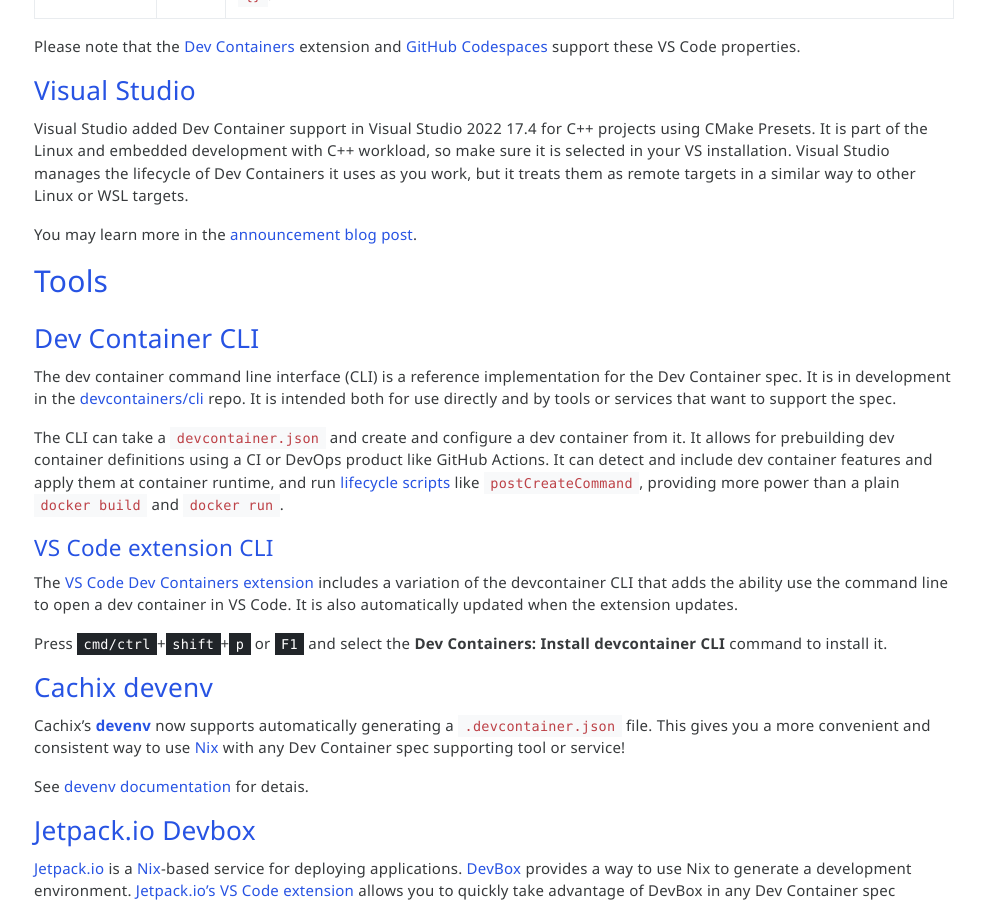
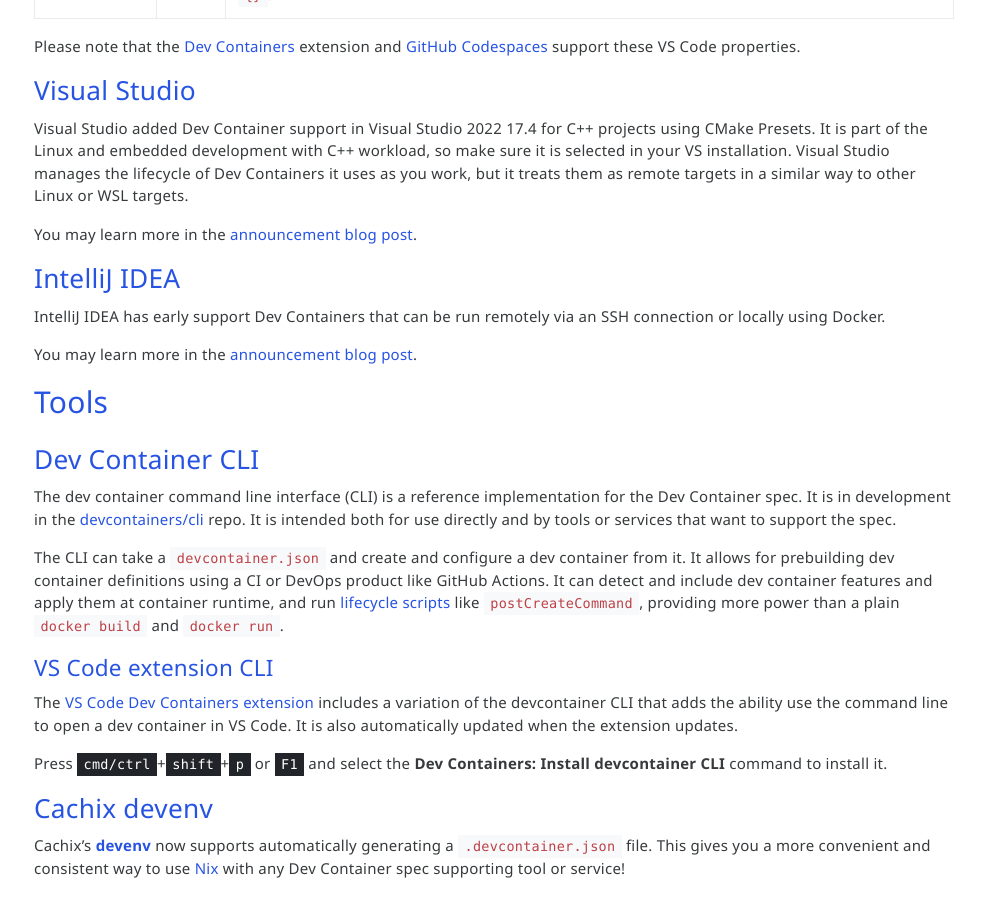
Before and after one commit to devcontainers/devcontainers.github.io, a Jekyll site: the page built from supporting.md, in a window 1280 px wide and 900 px high, scrolled down 812 px. Shown: the whole window, without its empty margins (146-1131 px from the left). Built offline with Jekyll 4.4.1, drawn with Linux system fonts in a browser that asks for light colours; nearby versions of some CDN libraries; comment, search, counter and statistics services are not loaded.

Commit message:
Update supporting.md (#255)

```diff
--- a/supporting.md
+++ b/supporting.md
@@ -38,6 +38,12 @@
 Visual Studio added Dev Container support in Visual Studio 2022 17.4 for C++ projects using CMake Presets. It is part of the Linux and embedded development with C++ workload, so make sure it is selected in your VS installation. Visual Studio manages the lifecycle of Dev Containers it uses as you work, but it treats them as remote targets in a similar way to other Linux or WSL targets.
 
 You may learn more in the [announcement blog post](https://devblogs.microsoft.com/cppblog/dev-containers-for-c-in-visual-studio/).
+
+### <a href="#intellij" name="intellij" class="anchor"> IntelliJ IDEA </a>
+
+IntelliJ IDEA has early support Dev Containers that can be run remotely via an SSH connection or locally using Docker.
+
+You may learn more in the [announcement blog post](https://blog.jetbrains.com/idea/2023/06/intellij-idea-2023-2-eap-6/#SupportforDevContainers).
 
 ## <a href="#tools" name="tools" class="anchor"> Tools </a>
 
```
